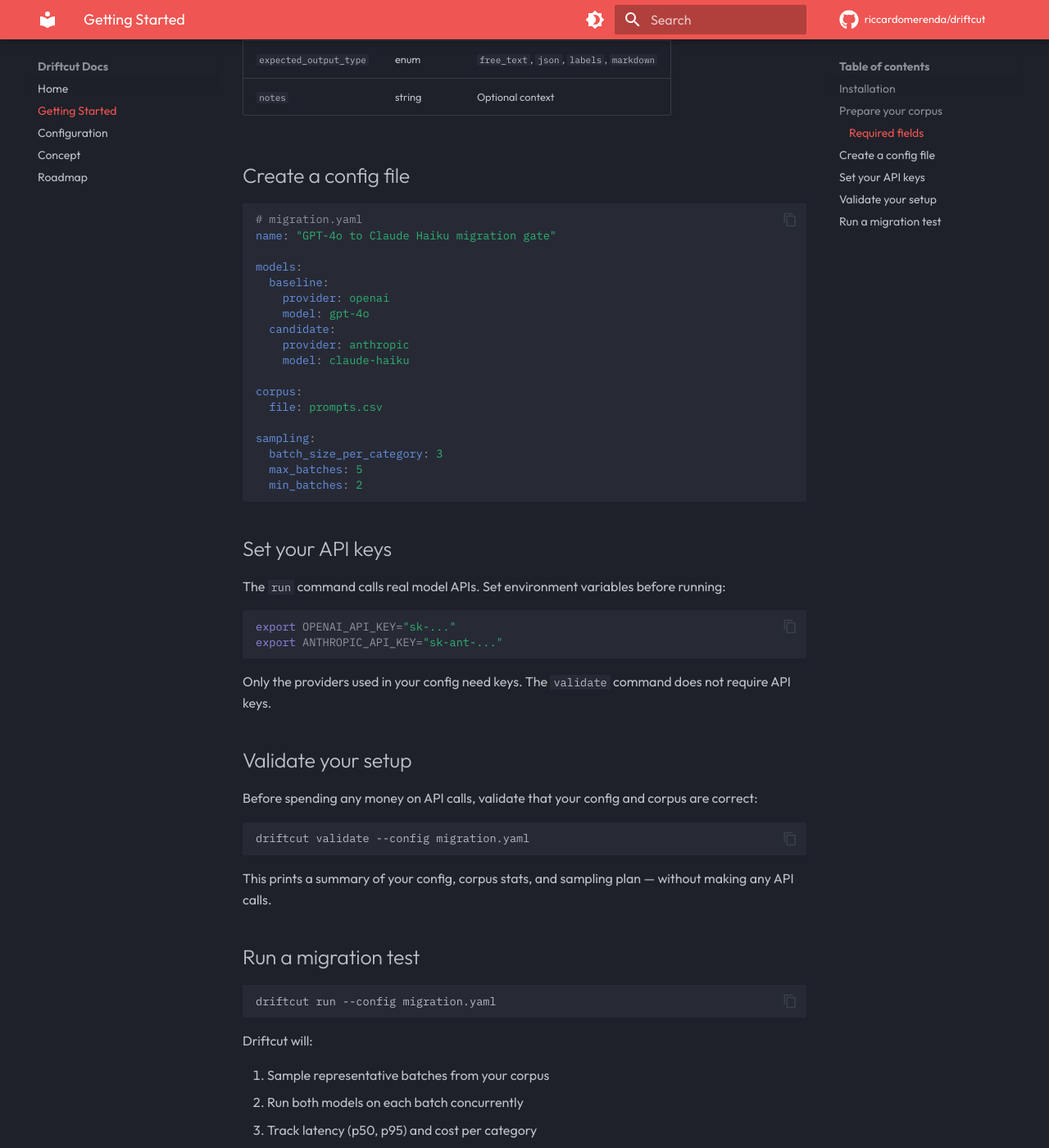
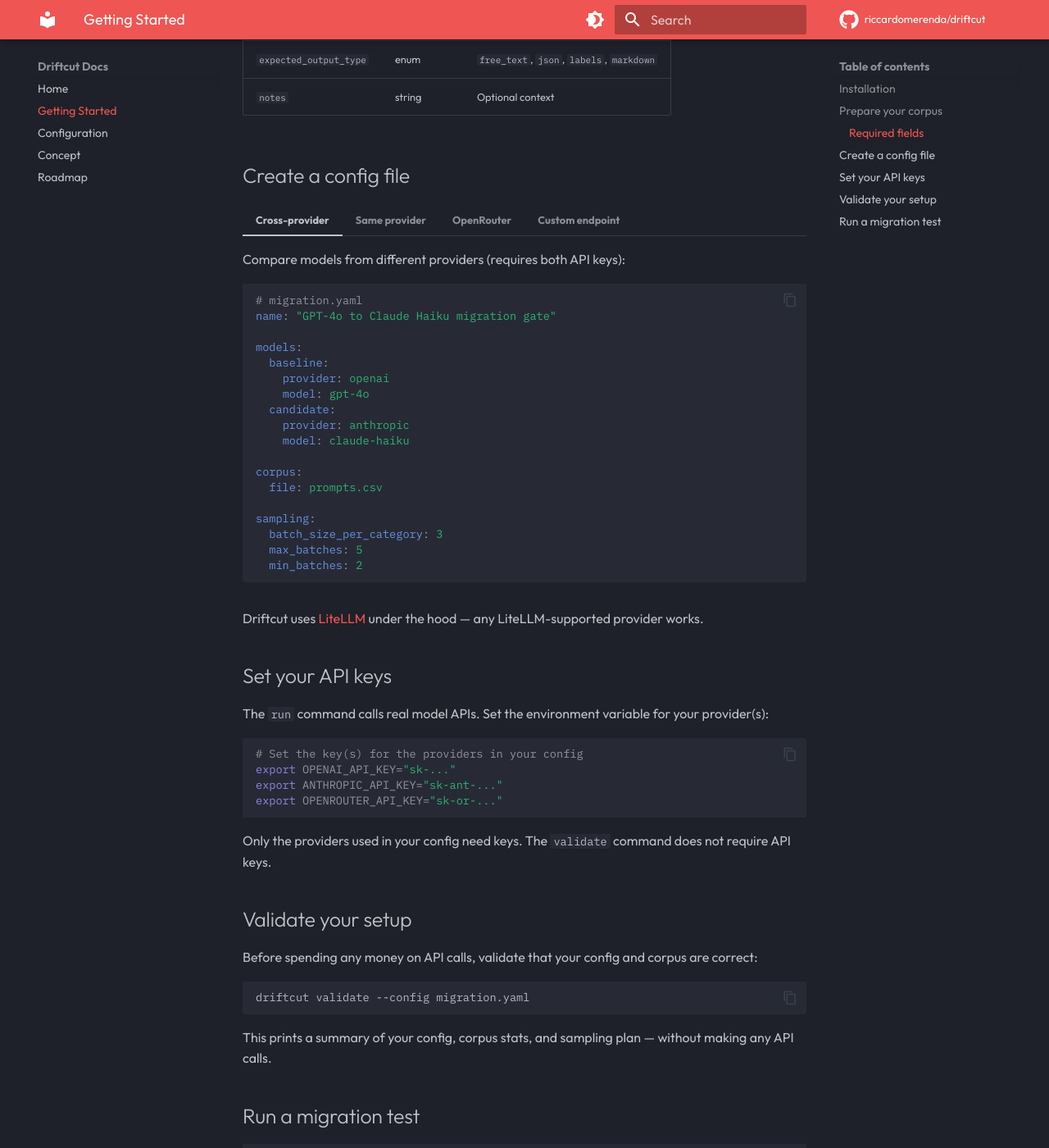
Before and after one commit to riccardomerenda/driftcut-docs, an MkDocs documentation site: the page built from docs/getting-started.md, in a window 1280 px wide and 1400 px high, scrolled down 921 px. Shown: the whole window at 82% size. Built offline with MkDocs 1.6.1 and Material for MkDocs 9.7.7, drawn with Linux system fonts in a browser that asks for light colours; comment, search, counter and statistics services are not loaded.

Commit message:
Add api_base docs, multi-provider config examples, honest feature status
- Getting Started: tabbed examples for cross-provider, same-provider, OpenRouter, custom endpoint
- Configuration: api_base and api_key fields documented, LiteLLM reference
- Concept: features marked as implemented vs. coming soon

Co-Authored-By: Claude Opus 4.6 <noreply@anthropic.com>

````diff
--- a/docs/getting-started.md
+++ b/docs/getting-started.md
@@ -51,34 +51,101 @@ Driftcut needs a structured prompt corpus — the real prompts your system uses
 
 ## Create a config file
 
-```yaml
-# migration.yaml
-name: "GPT-4o to Claude Haiku migration gate"
+=== "Cross-provider"
 
-models:
-  baseline:
-    provider: openai
-    model: gpt-4o
-  candidate:
-    provider: anthropic
-    model: claude-haiku
+    Compare models from different providers (requires both API keys):
 
-corpus:
-  file: prompts.csv
+    ```yaml
+    # migration.yaml
+    name: "GPT-4o to Claude Haiku migration gate"
 
-sampling:
-  batch_size_per_category: 3
-  max_batches: 5
-  min_batches: 2
-```
+    models:
+      baseline:
+        provider: openai
+        model: gpt-4o
+      candidate:
+        provider: anthropic
+        model: claude-haiku
+
+    corpus:
+      file: prompts.csv
+
+    sampling:
+      batch_size_per_category: 3
+      max_batches: 5
+      min_batches: 2
+    ```
+
+=== "Same provider"
+
+    Compare models from the same provider (one API key):
+
+    ```yaml
+    name: "GPT-4o to GPT-4o-mini cost reduction"
+
+    models:
+      baseline:
+        provider: openai
+        model: gpt-4o
+      candidate:
+        provider: openai
+        model: gpt-4o-mini
+
+    corpus:
+      file: prompts.csv
+    ```
+
+=== "OpenRouter"
+
+    Use OpenRouter to access any model with a single API key:
+
+    ```yaml
+    name: "GPT-4o to Claude Haiku via OpenRouter"
+
+    models:
+      baseline:
+        provider: openrouter
+        model: openai/gpt-4o
+      candidate:
+        provider: openrouter
+        model: anthropic/claude-3.5-haiku
+
+    corpus:
+      file: prompts.csv
+    ```
+
+=== "Custom endpoint"
+
+    Use `api_base` for Azure, proxies, or self-hosted models:
+
+    ```yaml
+    name: "Azure GPT-4o to local Llama"
+
+    models:
+      baseline:
+        provider: azure
+        model: gpt-4o
+        api_base: https://my-deployment.openai.azure.com
+      candidate:
+        provider: openai
+        model: meta-llama/llama-3-8b
+        api_base: http://localhost:8000/v1
+
+    corpus:
+      file: prompts.csv
+    ```
+
+Driftcut uses [LiteLLM](https://docs.litellm.ai/) under the hood — any LiteLLM-supported provider works.
 
 ## Set your API keys
 
-The `run` command calls real model APIs. Set environment variables before running:
+The `run` command calls real model APIs. Set the environment variable for your provider(s):
 
 ```bash
+# Set the key(s) for the providers in your config
 export OPENAI_API_KEY="sk-..."
 export ANTHROPIC_API_KEY="sk-ant-..."
+export OPENROUTER_API_KEY="sk-or-..."
 ```
 
 Only the providers used in your config need keys. The `validate` command does not require API keys.
````
Also changed, not shown: docs/configuration.md (+8 -2 lines).
